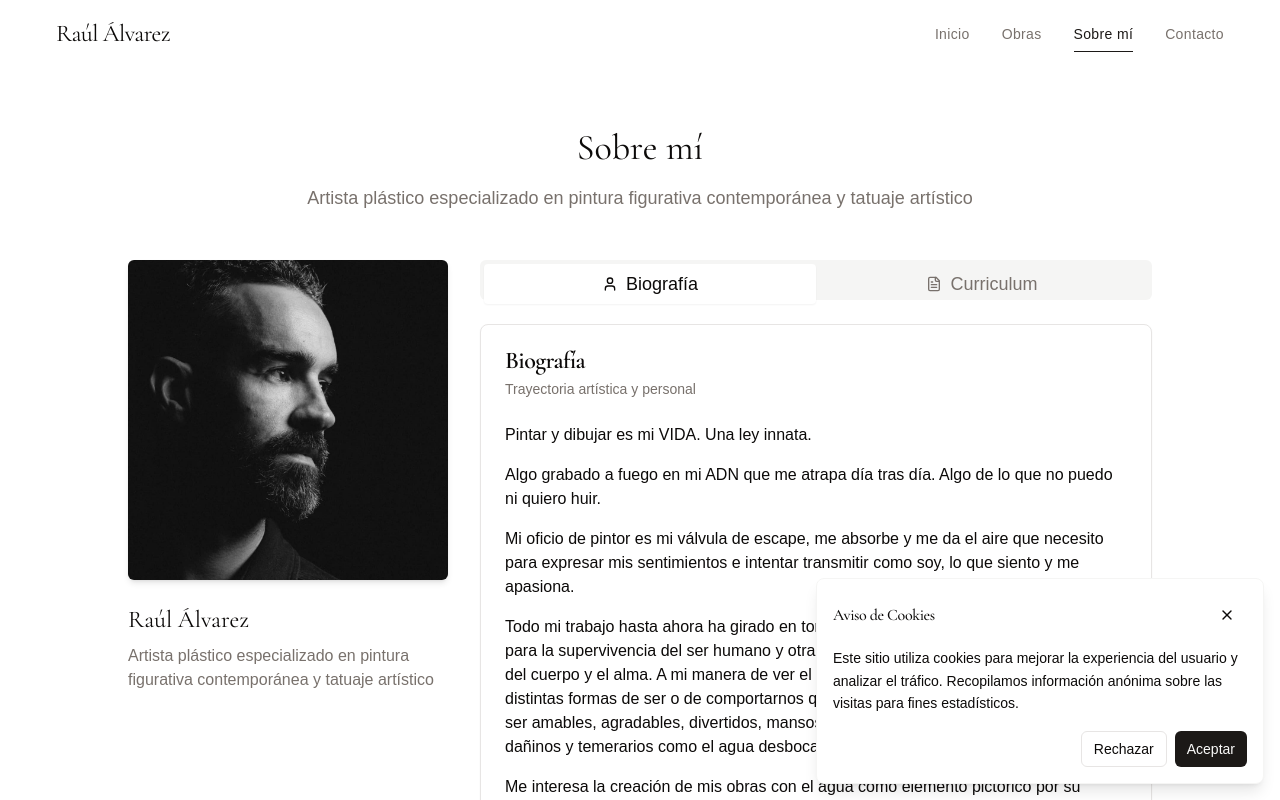
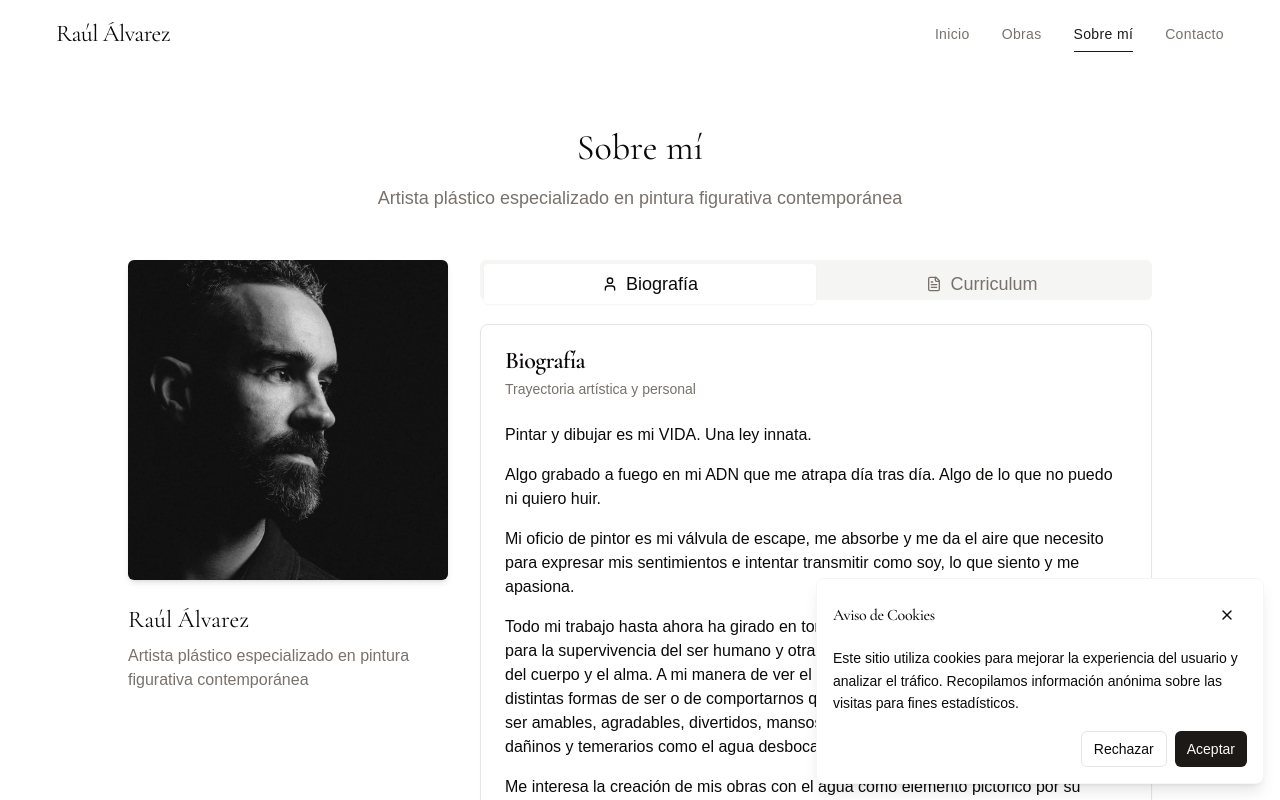
Before and after one commit to tilteadn/raul-artistry-hub, a React (Vite) app: page /sobre-mi in a window 1280 px wide. Shown: the top 800 px of the page. Built offline with nearby package versions, Linux system fonts and the light colour scheme; a web font is replaced by a local one.

Commit message:
Text Changes

```diff
--- a/index.html
+++ b/index.html
@@ -38,7 +38,7 @@
           "@type": "Organization",
           "name": "Estudio de Arte Raúl Álvarez"
         },
-        "description": "Artista plástico especializado en pintura figurativa contemporánea y tatuaje artístico en A Coruña",
+        "description": "Artista plástico especializado en pintura figurativa contemporánea en A Coruña",
         "address": {
           "@type": "PostalAddress",
           "addressLocality": "A Coruña",
--- a/src/utils/artist/artistData.ts
+++ b/src/utils/artist/artistData.ts
@@ -27,7 +27,7 @@ export interface CVSectionItem {
 
 export const artistInfo: ArtistInfo = {
   name: "Raúl Álvarez",
-  shortBio: "Artista plástico especializado en pintura figurativa contemporánea y tatuaje artístico",
+  shortBio: "Artista plástico especializado en pintura figurativa contemporánea",
   fullBio: "Nacido en Madrid en 1985, Raúl Álvarez es un artista multidisciplinar que combina la pintura tradicional con técnicas contemporáneas. Su obra explora la condición humana a través de retratos expresivos y escenas cotidianas transformadas por su particular visión estética.\n\nFormado en la Escuela de Bellas Artes de Madrid y posteriormente especializado en técnicas clásicas en Florencia, su trabajo ha evolucionado hacia un estilo personal que mezcla el realismo con elementos simbólicos y atmosféricos.\n\nActualmente divide su tiempo entre la creación de obra pictórica y su estudio de tatuaje artístico, donde traslada su sensibilidad estética al arte corporal, siempre manteniendo su inconfundible estilo personal.",
   image: "/lovable-uploads/raulRetrato.jpg",
   cvItems: [
```
